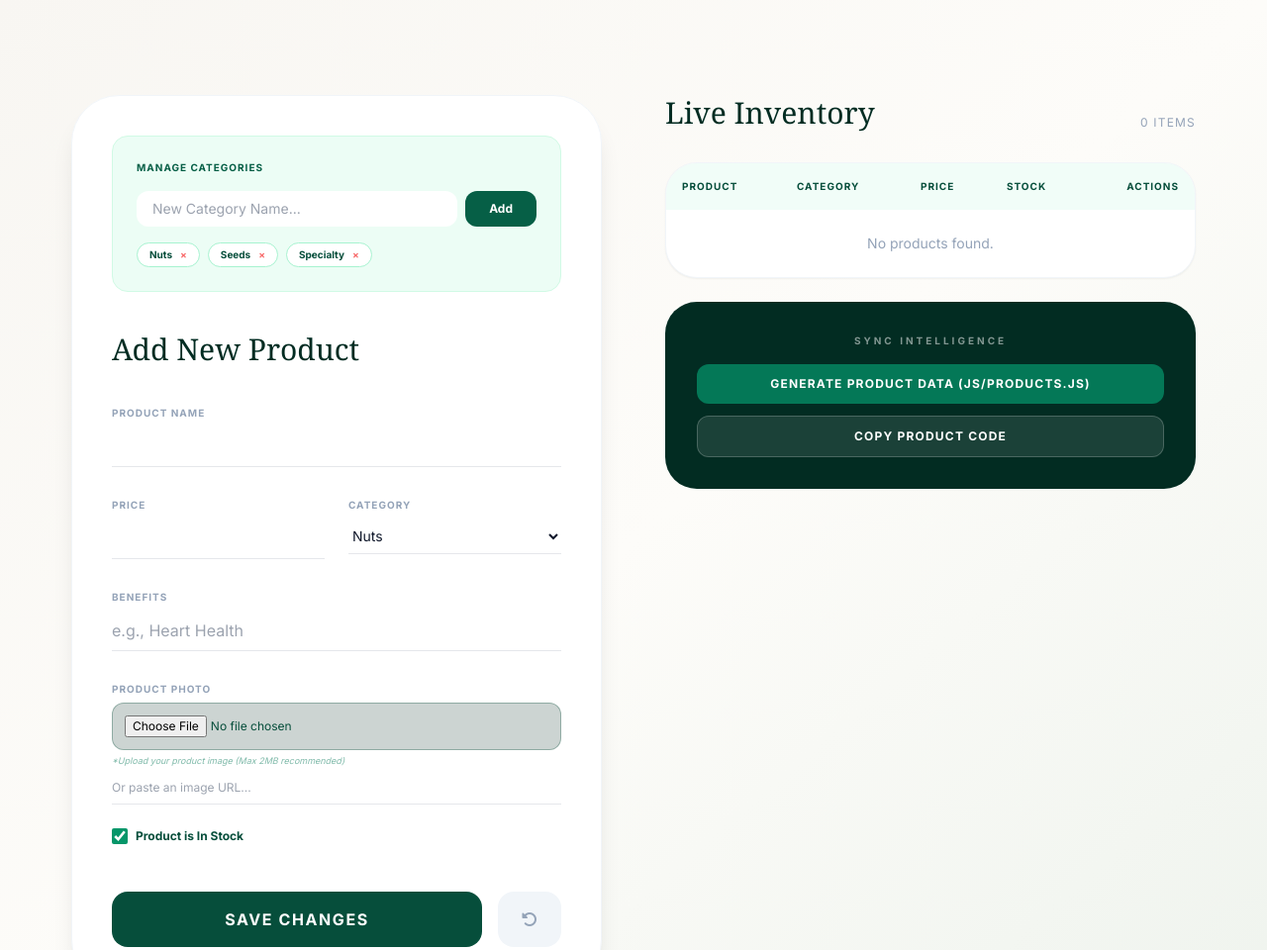
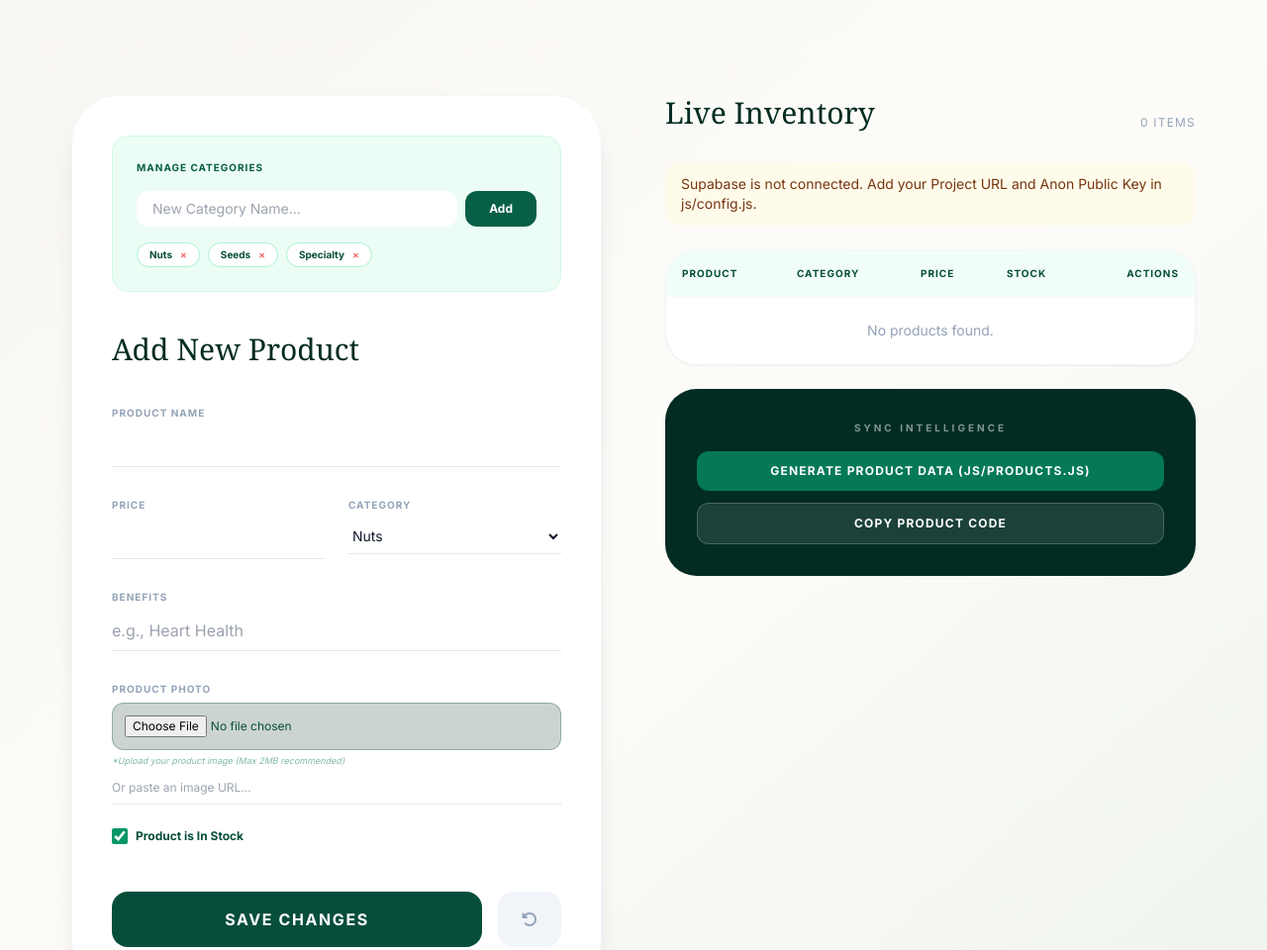
Before and after one commit to moosehova/keria-wellness, a plain HTML site: page admin.html in a window 1280 px wide. Shown: the top 960 px of the page at 99% size. Drawn offline with nearby package versions, Linux system fonts and the light colour scheme.

Commit message:
Admin: Add visible Supabase connection diagnostics

```diff
--- a/admin.html
+++ b/admin.html
@@ -78,6 +78,7 @@
                 <h2 class="text-3xl font-serif text-emerald-950">Live Inventory</h2>
                 <p class="text-xs text-slate-400 uppercase tracking-widest" id="item-count">0 Items</p>
             </div>
+            <div id="admin-status" class="hidden rounded-2xl border border-amber-200 bg-amber-50 px-4 py-3 text-sm text-amber-900"></div>
             <div class="bg-white rounded-[2rem] border border-slate-100 shadow-sm overflow-hidden">
                 <div class="overflow-x-auto">
                     <table class="w-full border-collapse">
--- a/js/admin.js
+++ b/js/admin.js
@@ -3,6 +3,22 @@ let editingId = null;
 const categorySeed = [...new Set(inventory.map((item) => item.category).filter(Boolean))];
 if (!Array.isArray(window.categories) || !window.categories.length) {
     window.categories = categorySeed.length ? categorySeed : ['Nuts', 'Seeds', 'Specialty'];
+}
+
+function setAdminStatus(message, tone = 'warning') {
+    const status = document.getElementById('admin-status');
+    if (!status) {
+        return;
+    }
+
+    const tones = {
+        warning: 'border-amber-200 bg-amber-50 text-amber-900',
+        error: 'border-rose-200 bg-rose-50 text-rose-900',
+        success: 'border-emerald-200 bg-emerald-50 text-emerald-900'
+    };
+
+    status.className = `rounded-2xl px-4 py-3 text-sm ${tones[tone] || tones.warning}`;
+    status.textContent = message;
 }
 
 function getBase64(file) {
@@ -79,6 +95,8 @@ function renderInventory() {
         `;
         return;
     }
+
+    setAdminStatus(`Connected. Showing ${inventory.length} live product${inventory.length === 1 ? '' : 's'}.`, 'success');
 
     list.innerHTML = inventory.map((product, index) => `
         <tr class="border-b border-emerald-900/10">
@@ -275,6 +293,7 @@ async function exportData() {
 
 async function refreshAdminTable() {
     if (!_supabase) {
+        setAdminStatus('Supabase is not connected. Add your Project URL and Anon Public Key in js/config.js.', 'warning');
         renderInventory();
         hydrateCategoriesFromInventory();
         return;
@@ -287,6 +306,7 @@ async function refreshAdminTable() {
 
     if (error) {
         console.error('Admin Fetch Error:', error.message);
+        setAdminStatus(`Supabase fetch failed: ${error.message}`, 'error');
         renderInventory();
         hydrateCategoriesFromInventory();
         return;
@@ -301,6 +321,10 @@ async function refreshAdminTable() {
         image: item.image_url,
         is_in_stock: item.is_in_stock !== false
     }));
+
+    if (!inventory.length) {
+        setAdminStatus('Supabase connected, but the products table returned 0 rows.', 'warning');
+    }
 
     renderInventory();
     hydrateCategoriesFromInventory();
```
